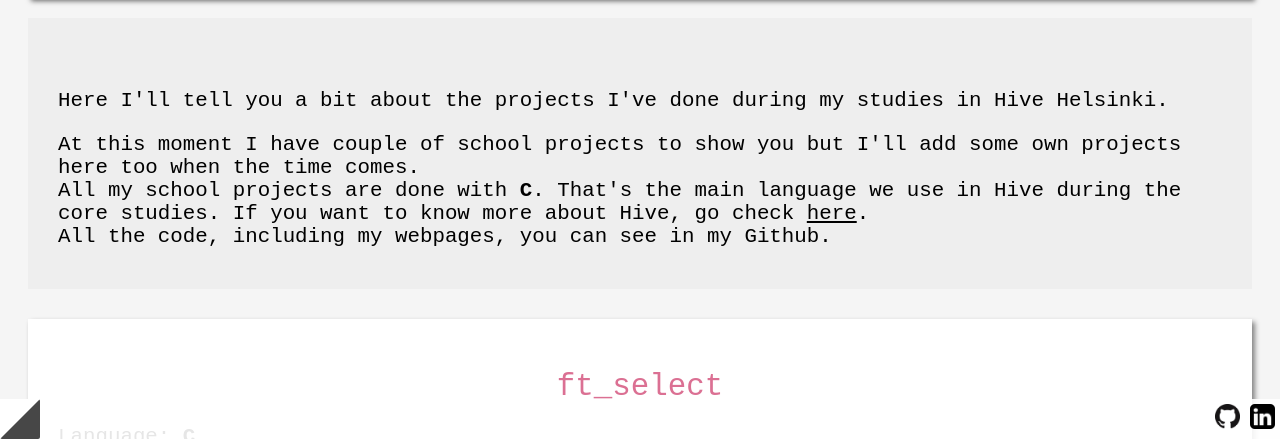
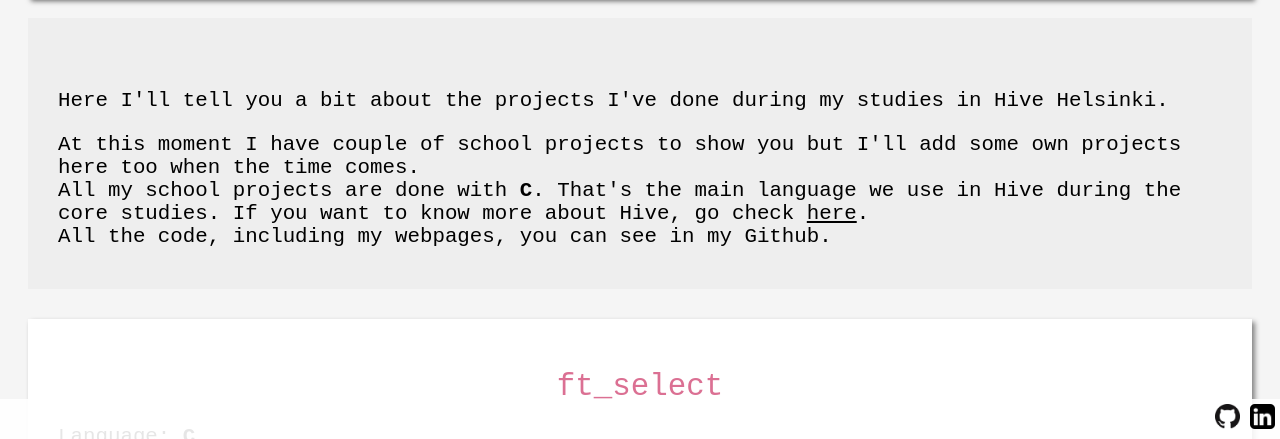
Before and after one commit to esalorin/esalorin.github.io, a plain HTML site: page index.html in a window 1280 px wide. Shown: the part 361-800 px from the top of the page. Drawn offline with Linux system fonts and the light colour scheme.

Commit message:
Update mywebsites.css

```diff
--- a/mywebsites.css
+++ b/mywebsites.css
@@ -197,7 +197,7 @@ body			{
 				background: rgba(206, 206, 206, 0.7);
 				max-width: 1200px;
 				}
-#mode	{
+#mod	{
 				cursor: pointer;
 				float: left;
 				border-radius: 5%;
```
